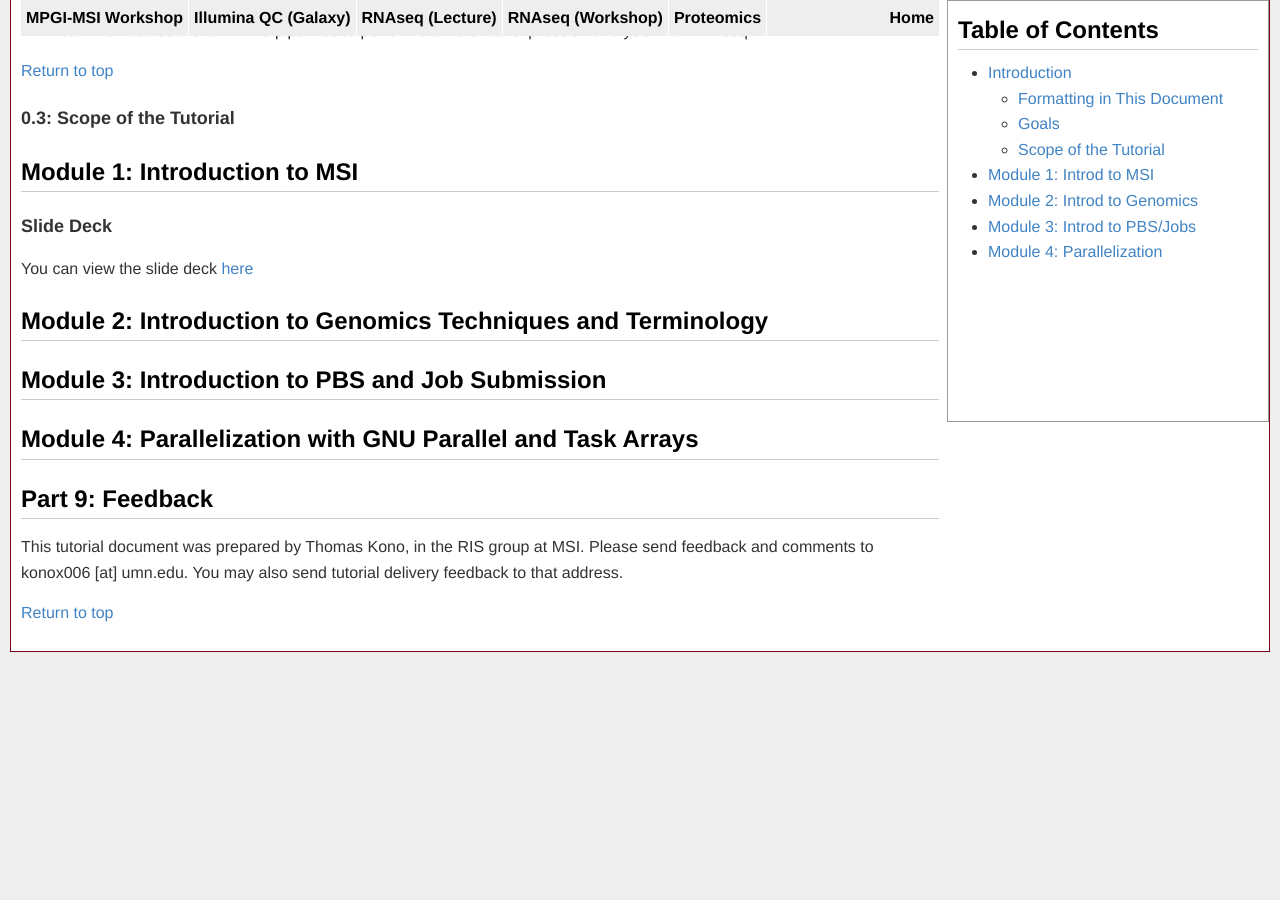
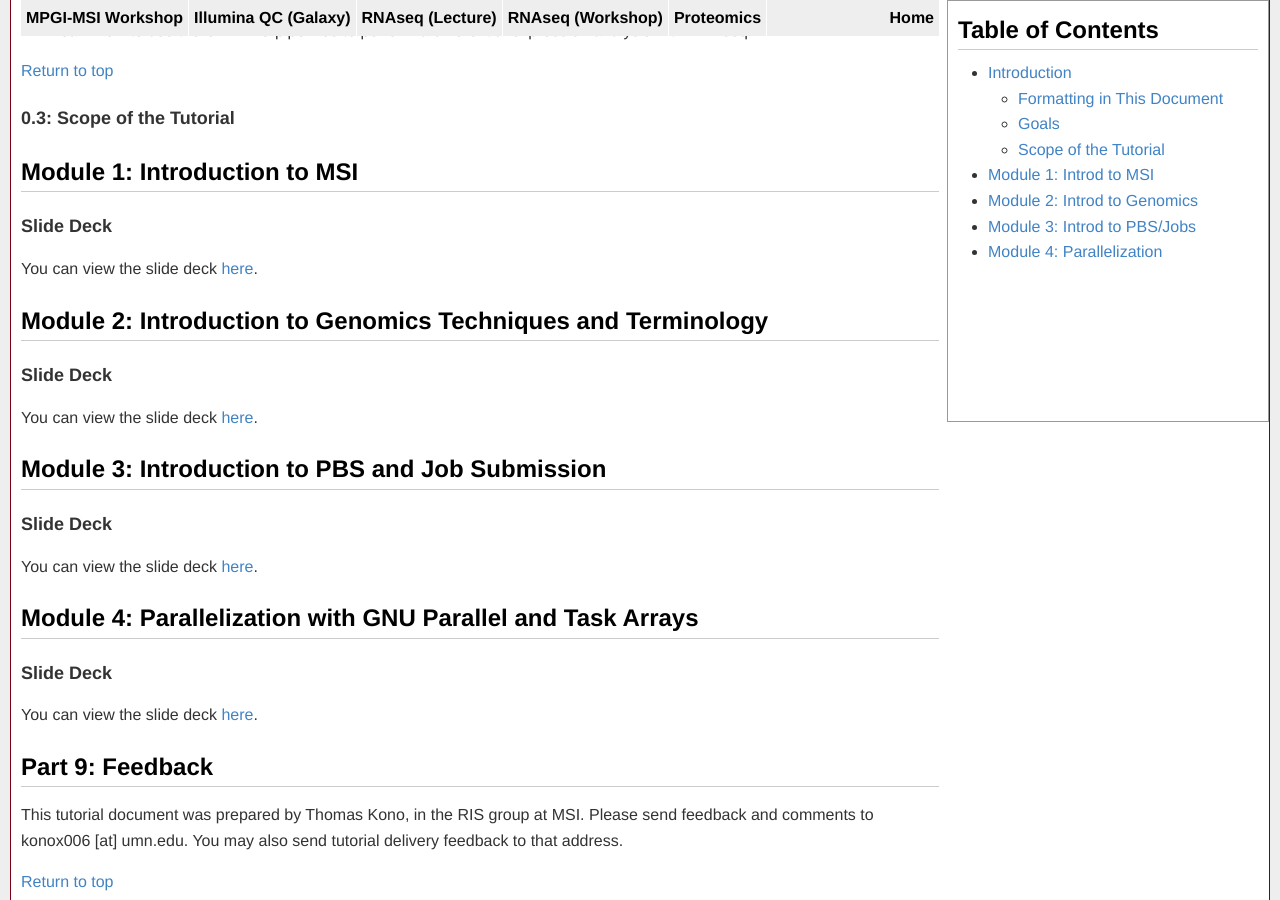
Before and after one commit to msi-ris/Tutorials, a Jekyll site: the page built from mpgi_msi.md, in a window 1280 px wide and 900 px high, scrolled down 871 px. Built offline with Jekyll 4.4.1, drawn with Linux system fonts in a browser that asks for light colours; before the commit the page ends 1523 px from its top, so only the background shows below that.

Commit message:
Add slides

```diff
--- a/mpgi_msi.md
+++ b/mpgi_msi.md
@@ -69,13 +69,19 @@ re-enter the `%` character when you type the commands into your prompt.
 
 ## <a name="1"></a> Module 1: Introduction to MSI
 ### Slide Deck
-You can view the slide deck [here](https://drive.google.com/open?id=1WWM2S9kYtWeT2rT9fMchb7VLqBUhI0Y3XE2S1U1WiX4)
+You can view the slide deck [here](https://drive.google.com/open?id=1WWM2S9kYtWeT2rT9fMchb7VLqBUhI0Y3XE2S1U1WiX4).
 
 ## <a name="2"></a> Module 2: Introduction to Genomics Techniques and Terminology
+### Slide Deck
+You can view the slide deck [here](https://drive.google.com/open?id=1FrTF8Kp6j3sCJq0bgkGvgqLqYQ-5cj9eLmxV3IiHdAs).
 
 ## <a name="3"></a> Module 3: Introduction to PBS and Job Submission
+### Slide Deck
+You can view the slide deck [here](https://drive.google.com/open?id=14-QitVjoM7uOo2QPNqWPD7TD2vPP3YzR5FicdtimCho).
 
 ## <a name="4"></a> Module 4: Parallelization with GNU Parallel and Task Arrays
+### Slide Deck
+You can view the slide deck [here](https://drive.google.com/open?id=1eD-qoXzRS2YI_MqI6OzVpNwA_IXHx07WXd_VM-6mQM8).
 
 ## Part 9: Feedback
 This tutorial document was prepared by Thomas Kono, in the RIS group at MSI.
```
